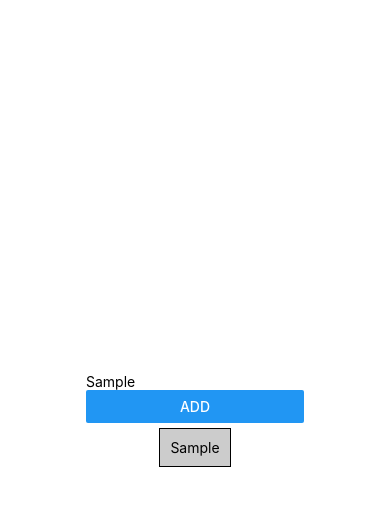
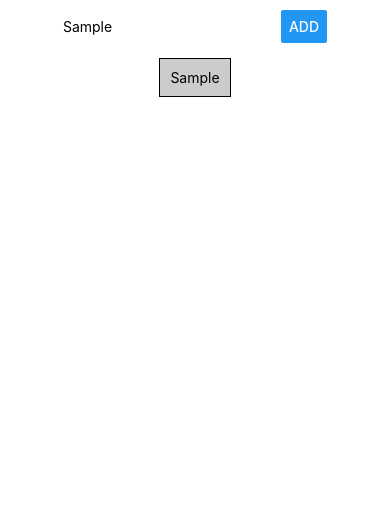
Before and after one commit to YojanaRegmi/reactTut, a React Native app in the folder firstFile/: screen / in a window 390 px wide. Both pictures are taken after typing "Sample" into the empty fields and a click on the button "ADD". Shown: the top 506 px of the page. Built offline with nearby package versions, Linux system fonts and the light colour scheme.

Commit message:
scrollView added

```diff
--- a/firstFile/App.js
+++ b/firstFile/App.js
@@ -1,5 +1,5 @@
   import React,{useState} from 'react';
-  import { StyleSheet, Text, View, TextInput, Button } from 'react-native';
+  import { StyleSheet, Text, View, TextInput, Button, ScrollView } from 'react-native';
 
   export default function App() {
     const [anything, setAnything]=useState('');
@@ -16,7 +16,7 @@
     return (
       <View style={styles.container}>
 
-        <View>
+        <View style={styles.firstStyle}>
           <TextInput
           placeholder='enter anything to be displayed'
           onChangeText={addValue}
@@ -24,9 +24,9 @@
           <Button title='add' onPress={saveData}/>
           </View>
 
-          <View>
-            {arrayData.map((values)=> <View style={styles.listStyle}><Text key={values}>{values}</Text></View>)}
-          </View>
+          <ScrollView>
+            {arrayData.map((values)=> <View key={values} style={styles.listStyle}><Text>{values}</Text></View>)}
+          </ScrollView>
 
 
 
@@ -35,6 +35,12 @@
   }
 
   const styles = StyleSheet.create({
+    firstStyle:{
+      padding:10,
+      flexDirection:'row',
+      alignItems:'center',
+
+    },
     listStyle:{
       backgroundColor:'#ccc',
       borderColor:'black',
```
